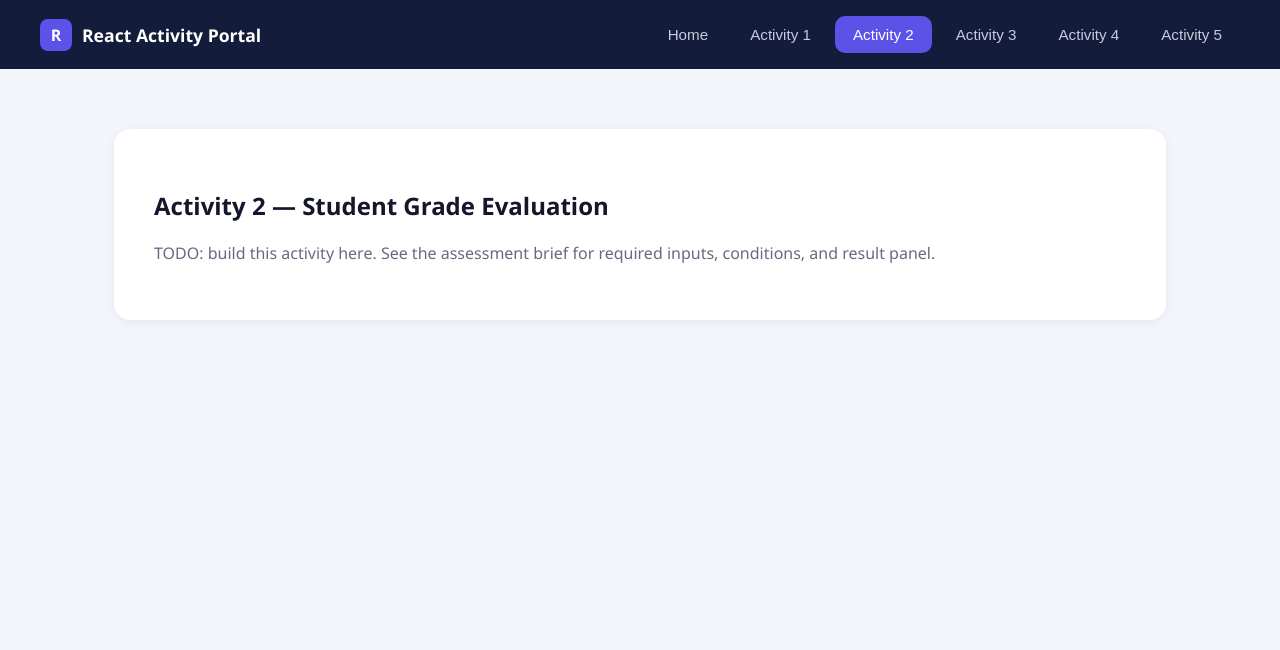
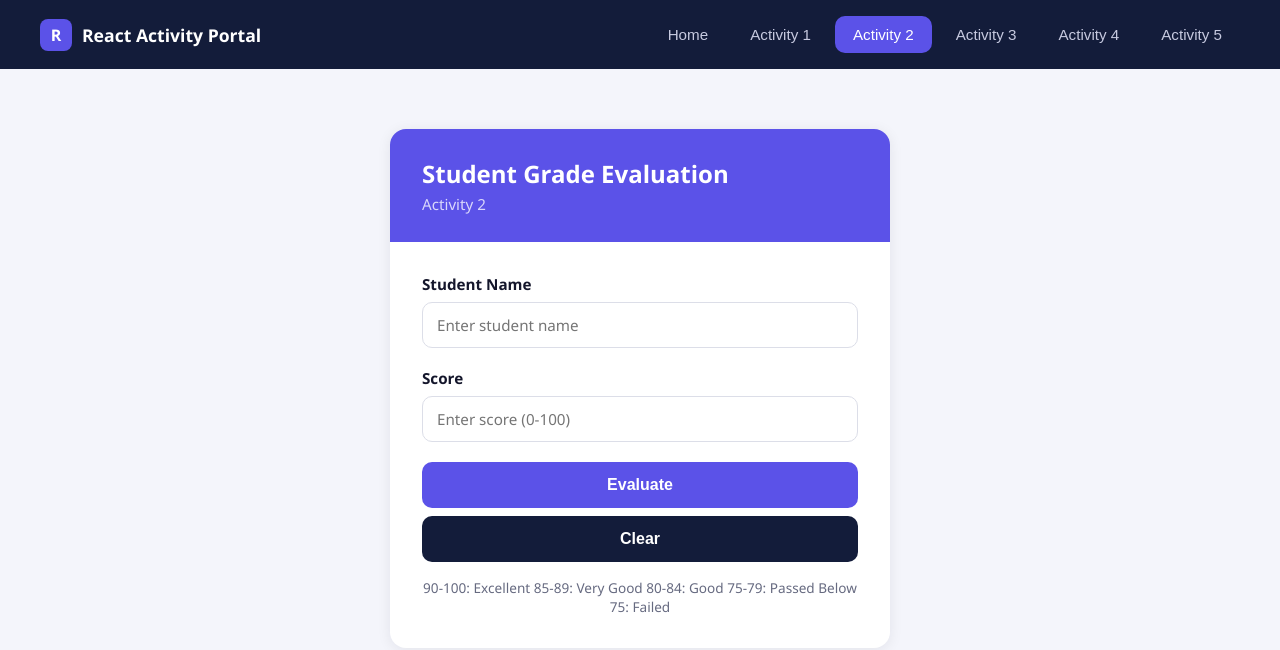
Before and after one commit to davidjamesdeocampo-coder/react-activity-portal, a React (Vite) app: page / in a window 1280 px wide. Both pictures are taken after a click on the button "Activity 2". Shown: the top 650 px of the page. Built offline with nearby package versions, Linux system fonts and the light colour scheme.

Commit message:
2nd-activity

```diff
--- a/src/pages/GradeEvaluation.jsx
+++ b/src/pages/GradeEvaluation.jsx
@@ -1,8 +1,119 @@
+import { useState } from "react";
+
 export default function GradeEvaluation() {
+  const [studentName, setStudentName] = useState("");
+  const [score, setScore] = useState("");
+  const [message, setMessage] = useState("");
+  const [messageType, setMessageType] = useState("");
+  const [result, setResult] = useState(null);
+
+  function handleEvaluate() {
+    if (studentName.trim() === "" || score.trim() === "") {
+      setMessage("Please enter student name and score.");
+      setMessageType("error");
+      setResult(null);
+      return;
+    }
+
+    const numericScore = Number(score);
+
+    if (isNaN(numericScore)) {
+      setMessage("Score must be a valid number.");
+      setMessageType("error");
+      setResult(null);
+      return;
+    }
+
+    let remarks;
+
+    if (numericScore < 0 || numericScore > 100) {
+      remarks = "Invalid score";
+      setMessage("Score must be between 0 and 100.");
+      setMessageType("error");
+    } else {
+      if (numericScore >= 90) remarks = "Excellent";
+      else if (numericScore >= 85) remarks = "Very Good";
+      else if (numericScore >= 80) remarks = "Good";
+      else if (numericScore >= 75) remarks = "Passed";
+      else remarks = "Failed";
+
+      setMessage("Evaluation complete!");
+      setMessageType("success");
+    }
+
+    setResult({
+      name: studentName,
+      score: numericScore,
+      remarks,
+    });
+  }
+
+  function handleClear() {
+    setStudentName("");
+    setScore("");
+    setMessage("");
+    setMessageType("");
+    setResult(null);
+  }
+
   return (
-    <div className="activity-placeholder">
-      <h2>Activity 2 — Student Grade Evaluation</h2>
-      <p>TODO: build this activity here. See the assessment brief for required inputs, conditions, and result panel.</p>
+    <div className="activity-page">
+      <div className="auth-card">
+        <div className="auth-header">
+          <h2>Student Grade Evaluation</h2>
+          <p>Activity 2</p>
+        </div>
+
+        <div className="auth-body">
+          <div className="form-group">
+            <label>Student Name</label>
+            <input
+              type="text"
+              placeholder="Enter student name"
+              value={studentName}
+              onChange={(e) => setStudentName(e.target.value)}
+            />
+          </div>
+
+          <div className="form-group">
+            <label>Score</label>
+            <input
+              type="number"
+              placeholder="Enter score (0-100)"
+              value={score}
+              onChange={(e) => setScore(e.target.value)}
+            />
+          </div>
+
+          {message && (
+            <div className={messageType === "error" ? "alert alert-error" : "alert alert-success"}>
+              {message}
+            </div>
+          )}
+
+          <div className="button-row">
+            <button className="btn-primary" onClick={handleEvaluate}>
+              Evaluate
+            </button>
+            <button className="btn-secondary" onClick={handleClear}>
+              Clear
+            </button>
+          </div>
+
+          {result && (
+            <div className="welcome-panel">
+              <h3>Result</h3>
+              <p><strong>Student Name:</strong> {result.name}</p>
+              <p><strong>Score:</strong> {result.score}</p>
+              <p><strong>Remarks:</strong> {result.remarks}</p>
+            </div>
+          )}
+
+          <p className="hint-text">
+            90-100: Excellent  85-89: Very Good  80-84: Good  75-79: Passed  Below 75: Failed
+          </p>
+        </div>
+      </div>
     </div>
   );
 }
```
Also changed, not shown: 1 other file (tests, documents, lock files or other folders).
